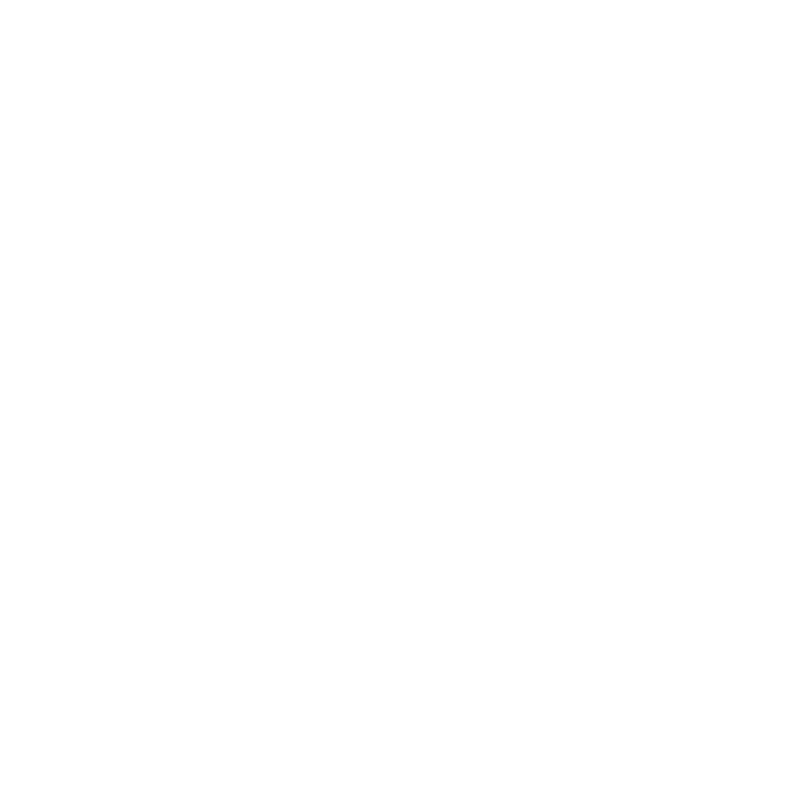
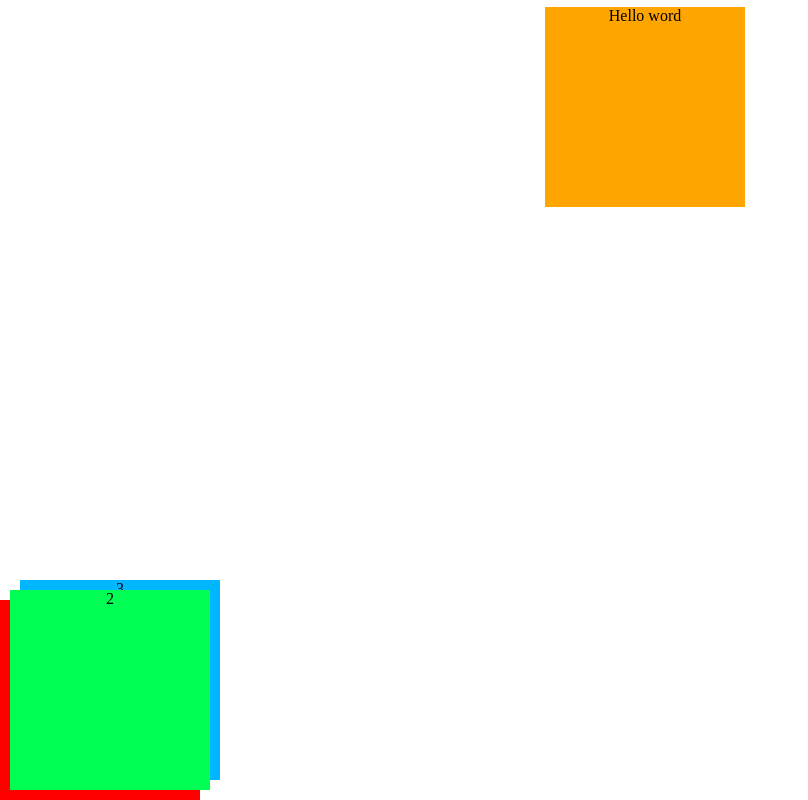
Before and after one commit to FBW41-2/1-uib-break-out-the-flow-fuad221, a plain HTML site: page index.html in a window 1280 px wide. Shown: the whole page, without its empty margins (0-808 px from the left). Drawn offline with Linux system fonts and the light colour scheme.

Commit message:
i add the position

```diff
--- a/index.html
+++ b/index.html
@@ -8,5 +8,12 @@
     <link rel="stylesheet" href="style.css">
 </head>
 <body>
+    <div class="hello"> Hello word</div>
+    <div class="box1"> 1</div>
+    <div class="box2"> 2</div>
+    <div class="box3"> 3</div>
+
+
 </body>
+
 </html>
--- a/style.css
+++ b/style.css
@@ -3,3 +3,49 @@ html, body {
     padding: 0;
     height: 100%;
 }
+
+.hello {
+    width: 200px;
+    height: 200px;
+    margin:0 auto;
+    background-color: orange;
+    text-align: center;
+    position: relative;
+    left:5px;
+    top: 7px;
+}
+
+
+.box1{z-index: 1;}
+.box2{z-index: 3;}
+.box3{z-index: 2;}
+
+.box1 {
+    width: 200px;
+    height: 200px;
+    background-color: red;
+    text-align: center;
+    position: absolute;
+    left:0;
+    bottom:0 ;
+}
+
+.box2 {
+    width: 200px;
+    height: 200px;
+    background-color:rgb(0, 255, 85);
+    text-align: center;
+    position: absolute;
+    left:10px;
+    bottom:10px;
+}
+
+.box3 {
+    width: 200px;
+    height: 200px;
+    background-color:rgb(0, 183, 255);
+    text-align: center;
+    position: absolute;
+    left:20px;
+    bottom:20px;
+}
```
